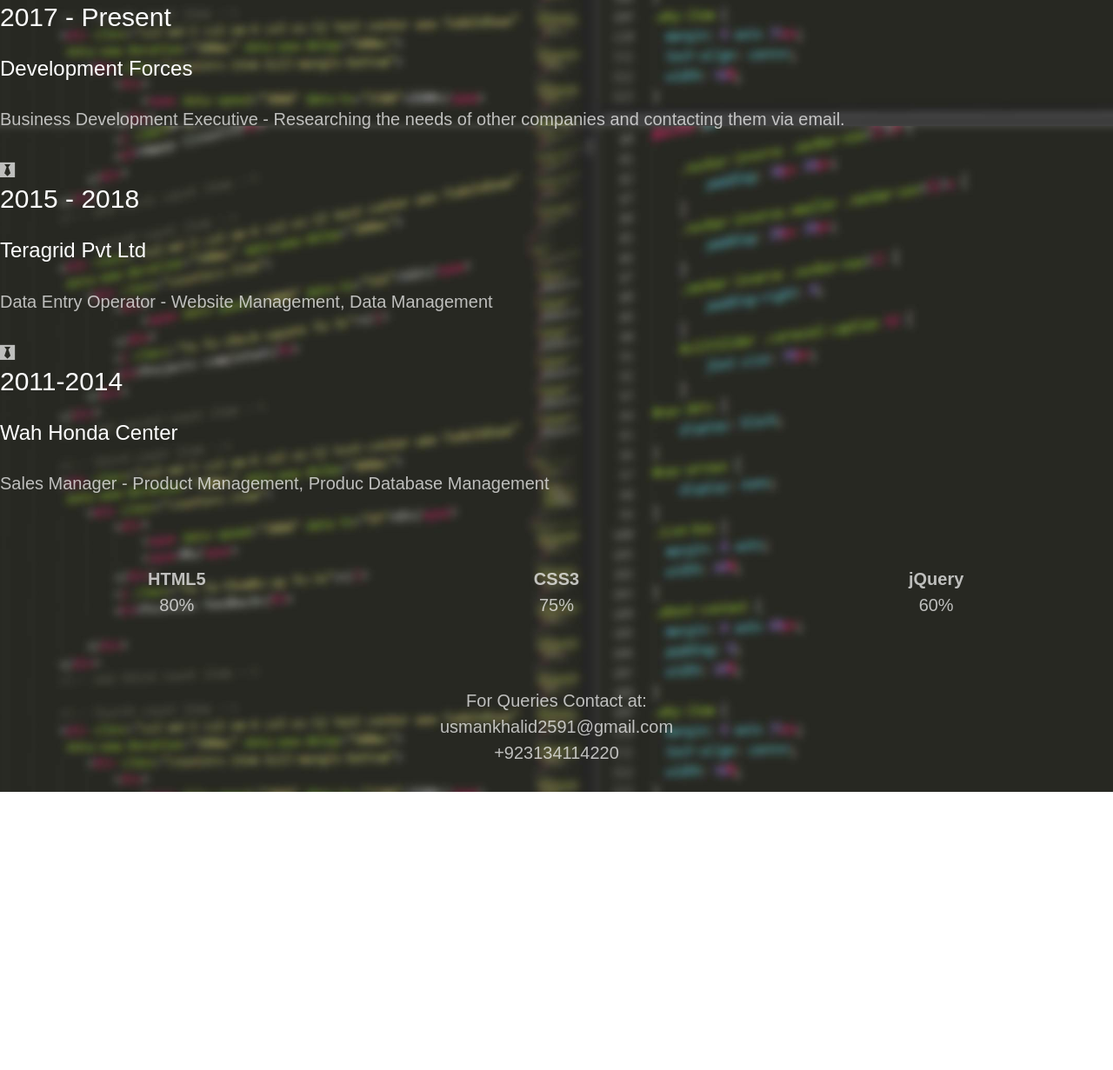
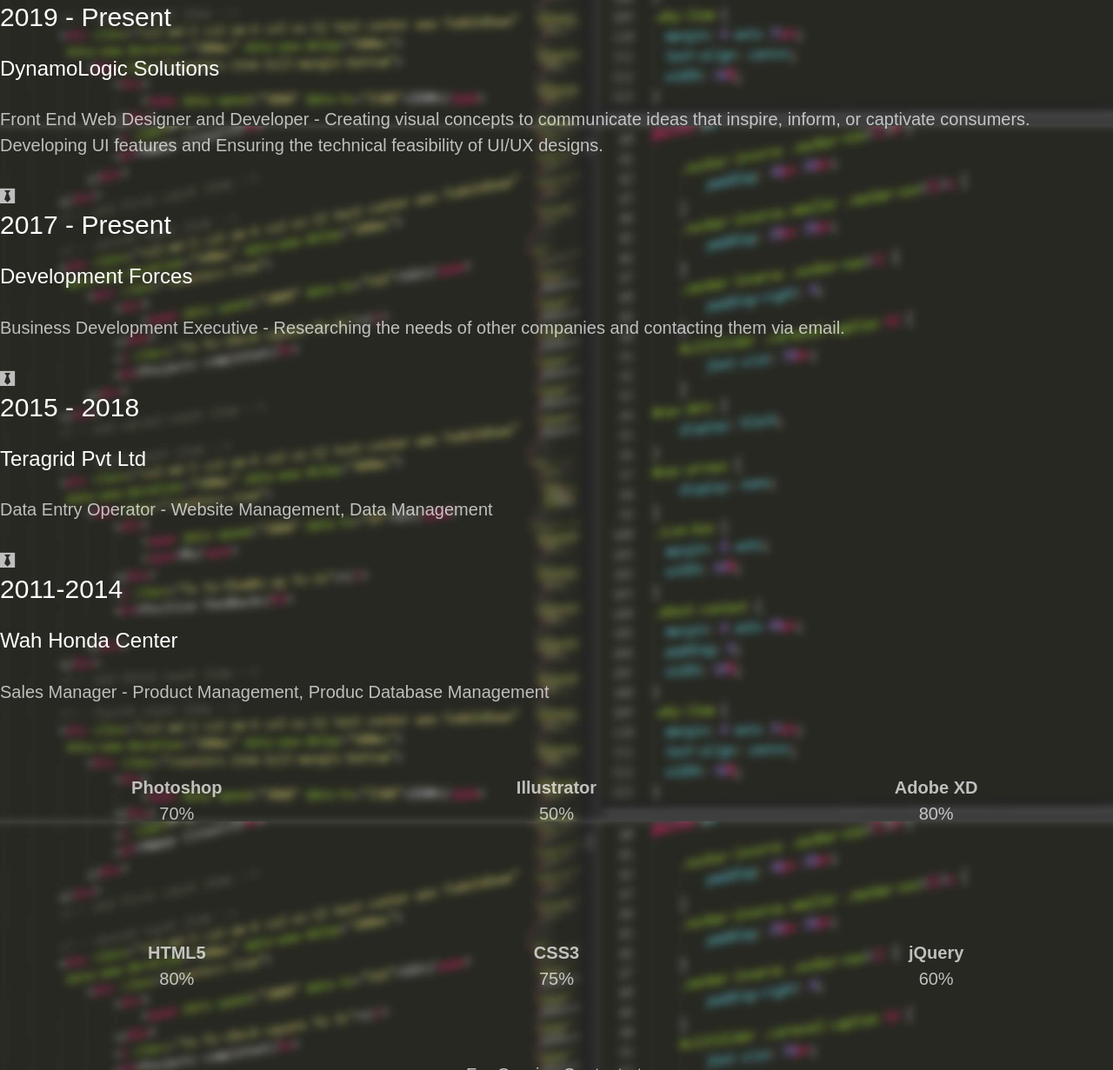
Before and after one commit to usmankhalid2591/My-CV-Old, a plain HTML site: page index.html in a window 1280 px wide. Shown: the part 1455-2686 px from the top of the page at 87% size. Before the commit the page ends 2366 px from the top, so only its background shows below. Drawn offline with nearby package versions, Linux system fonts and the light colour scheme; files that its build step writes are made by us from their sources; files whose address does not match are found by name.

Commit message:
Commit 2

```diff
--- a/index.html
+++ b/index.html
@@ -87,7 +87,8 @@
 								</div>
 								<div class="usman-text">
 									<h2>2018</h2>
-										<p>BACHELORS IN COMPUTER SCIENCES - BSCS, UNIVERSITY OF WAH, WAH CANTT, PAKISTAN.</p>
+									<p>BACHELORS IN COMPUTER SCIENCES - BSCS, UNIVERSITY OF WAH, WAH CANTT, PAKISTAN.
+									</p>
 								</div>
 							</div>
 
@@ -140,6 +141,21 @@
 									<i class="icon-black-tie"></i>
 								</div>
 								<div class="usman-text">
+									<h2>2019 - Present</h2>
+									<h3>DynamoLogic Solutions</h3>
+									<p>
+										Front End Web Designer and Developer - Creating visual concepts to communicate
+										ideas that inspire, inform, or captivate consumers.
+										Developing UI features and Ensuring the technical feasibility of UI/UX designs.
+									</p>
+								</div>
+							</div>
+
+							<div class="usman-feature">
+								<div class="usman-icon">
+									<i class="icon-black-tie"></i>
+								</div>
+								<div class="usman-text">
 									<h2>2017 - Present</h2>
 									<h3>Development Forces</h3>
 									<p>Business Development Executive - Researching the needs of other companies and
@@ -178,6 +194,15 @@
 			<div class="usman-tab-content" data-content="4">
 				<div class="usman-content-inner">
 					<div class="row">
+						<div class="col-md-4 col-sm-6 col-xs-12 text-center">
+							<div class="chart" data-percent="70%"><span><strong>Photoshop</strong>70%</span></div>
+						</div>
+						<div class="col-md-4 col-sm-6 col-xs-12 text-center">
+							<div class="chart" data-percent="50%"><span><strong>Illustrator</strong>50%</span></div>
+						</div>
+						<div class="col-md-4 col-sm-6 col-xs-12 text-center">
+							<div class="chart" data-percent="80%"><span><strong>Adobe XD</strong>80%</span></div>
+						</div>
 						<div class="col-md-4 col-sm-6 col-xs-12 text-center">
 							<div class="chart" data-percent="80%"><span><strong>HTML5</strong>80%</span></div>
 						</div>
```
Lines whose indentation alone changed are shown as unchanged.
